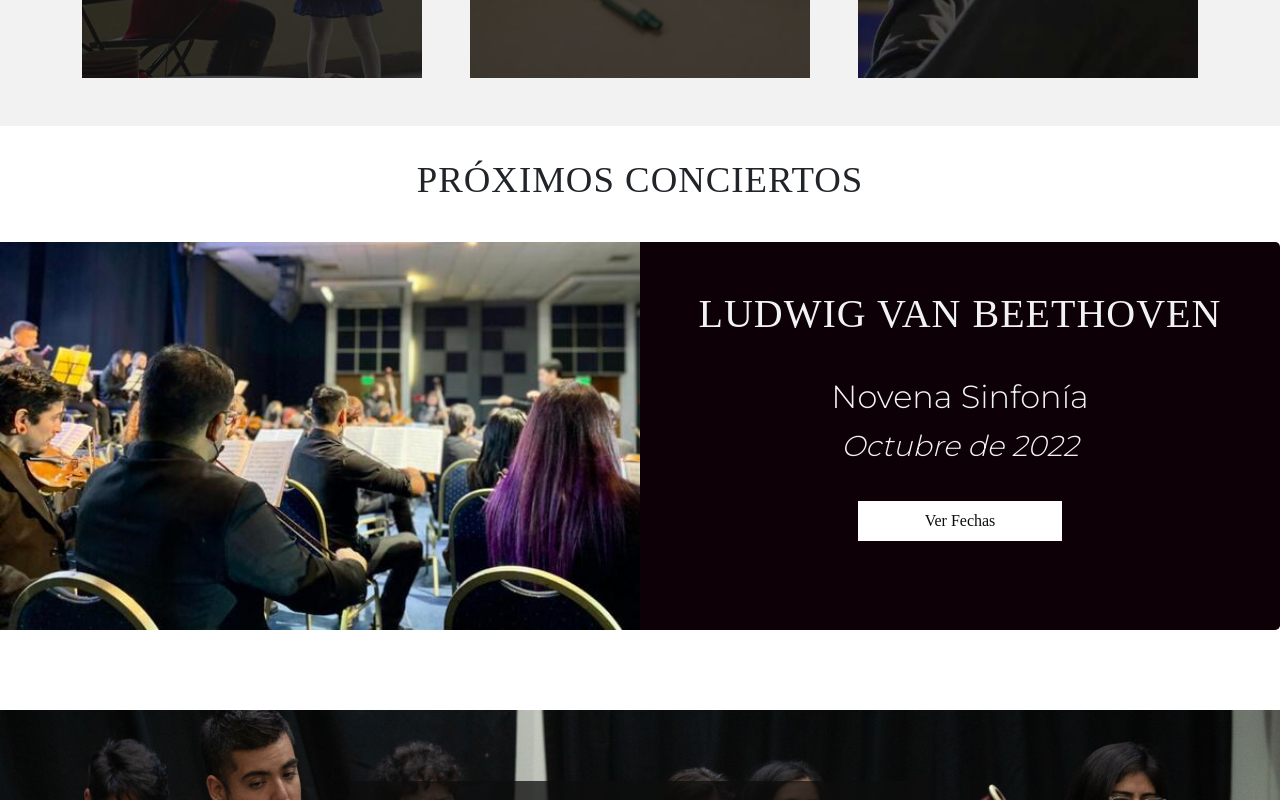
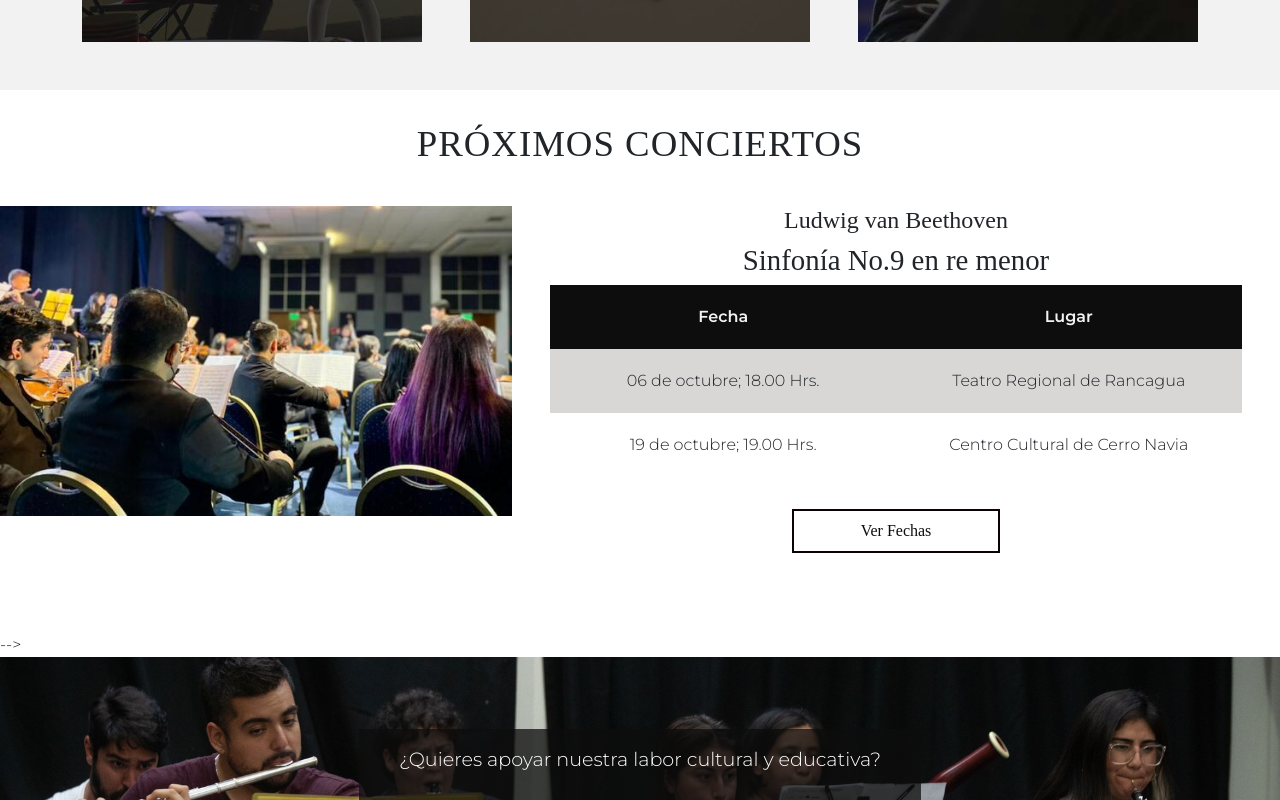
Before and after one commit to CamilleAlcavil/proyecto-eufonia, a website: page index.html in a window 1280 px wide. Shown: the part 1880-2680 px from the top of the page. Drawn offline with nearby package versions, Linux system fonts and the light colour scheme; a web font is replaced by a local one.

Commit message:
se ajusta cartelera index

```diff
--- a/index.html
+++ b/index.html
@@ -150,20 +150,38 @@
     </main>-->
 
     <!--Sección Cartelera Conciertos-->
-    <section class="cartelera">
+    <section class="cartelera" data-aos="fade-down" data-aos-easing="linear" data-aos-duration="1000">
       <h2>PRÓXIMOS CONCIERTOS</h2>
       <article class="estreno">
         <div class="estrenoImg">
           <img src="./img/violines.jpeg" alt="Beethoven">
         </div>
-        <div class="estrenoTexto">
-          <h3>LUDWIG VAN BEETHOVEN</h3>
-          <h4>Novena Sinfonía</h4>
-          <p>Octubre de 2022</p>
+        <div class="estrenoTabla">
+          <h4 class="compositor">Ludwig van Beethoven</h4>
+          <h3 class="obra">Sinfonía No.9 en re menor</h3>
+          <table>
+            <thead>
+              <tr>
+                <th>Fecha</th>
+                <th>Lugar</th>
+              </tr>
+            </thead>
+            <tbody>
+              <tr>
+                <td>06 de octubre; 18.00 Hrs.</td>
+                <td>Teatro Regional de Rancagua</td>
+              </tr>
+              <tr>
+                <td>19 de octubre; 19.00 Hrs.</td>
+                <td>Centro Cultural de Cerro Navia</td>
+              </tr>
+            </tbody>
+          </table>
           <div class="buttonContactanos">
             <a class="button" href="./pages/orchestra.html#concert">Ver Fechas</a>
           </div>
         </div>
+    </section>
     </article>
   </section>
 
--- a/scss/layouts/_boilerplate.scss
+++ b/scss/layouts/_boilerplate.scss
@@ -64,7 +64,6 @@ table {
   table-layout: fixed;
   width: 90%;
   border-collapse: collapse;
-  margin-top: 2rem;
 }
 
 thead {
@@ -80,7 +79,7 @@ thead {
 
 th,
 td {
-  padding: 20px;
+  padding: 1.25rem;
   text-align: center;
 }
 
--- a/scss/layouts/_education.scss
+++ b/scss/layouts/_education.scss
@@ -1,7 +1,24 @@
-.sublista li {
-  list-style: circle;
+.educationAreas {
+  margin-bottom: 2rem;
+}
+
+.sublista {
+  li {
+    text-align: center;
+  }
 }
 
 .card-title {
   font-family: $font-special;
+  padding: 0rem;
+  text-align: left;
+
+  @include tablet {
+    font-size: 1.25rem;
+  }
 }
+
+.card-text {
+  padding: 0rem;
+  text-align: left;
+}
--- a/scss/layouts/_index.scss
+++ b/scss/layouts/_index.scss
@@ -276,42 +276,46 @@
 .estreno {
   display: grid;
   grid-template-columns: 1fr;
-  background-color: $color-primary;
   border-radius: 0.3rem;
+
+  img {
+    object-fit: cover;
+  }
 
   @include tablet {
     display: grid;
-    grid-template-columns: 2fr 2fr;
-  }
-}
-
-.estrenoTexto {
-  color: $color-secondary;
-  text-align: center;
-  padding-bottom: 2rem;
-
-  h3 {
-    font-size: 2.5rem;
-    font-family: $font-special;
-    letter-spacing: 1px;
-    padding-top: 3rem;
+    grid-template-columns: 50% 50%;
   }
 
-  h4 {
-    font-size: 2rem;
-    padding-top: 0rem;
+  @include desktop {
+    display: grid;
+    grid-template-columns: 40% 60%;
   }
 
-  p {
-    font-size: 1.8rem;
-    font-style: italic;
-    text-align: center;
+  .estrenoTabla {
+    h4 {
+      font-family: $font-special;
+      text-align: center;
+      padding-top: 2rem;
+
+      @include desktop {
+        padding: 0rem;
+      }
+    }
+
+    h3 {
+      font-family: $font-special;
+      text-align: center;
+      padding: 0rem;
+      font-size: 1.8rem;
+    }
   }
 
   .button {
     background-color: $color-default;
     display: block;
     margin: 0 auto;
+    margin-top: 2rem;
     padding-top: 0.5rem;
     padding-bottom: 0.5rem;
     width: 10rem;
@@ -319,9 +323,5 @@
     @include tablet {
       width: 13rem;
     }
-
-    &:hover {
-      color: $color-primary;
-    }
   }
 }
--- a/scss/layouts/_typography.scss
+++ b/scss/layouts/_typography.scss
@@ -39,7 +39,7 @@ p {
 
   @include desktop {
     padding: 0rem 2.5rem 1rem 2.5rem;
-    font-size: 1.25rem;
+    font-size: 1.2rem;
   }
 }
 
```
Also changed, not shown: pages/education.html (+2 -3 lines), css/style.css, 1 other file. Lines whose indentation alone changed are shown as unchanged.
